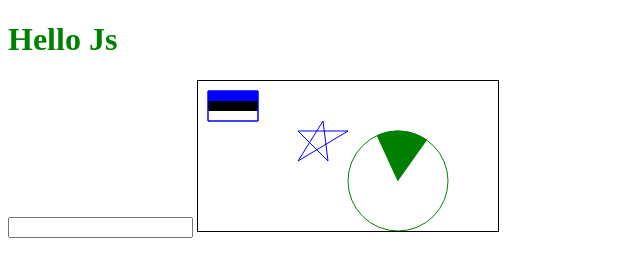
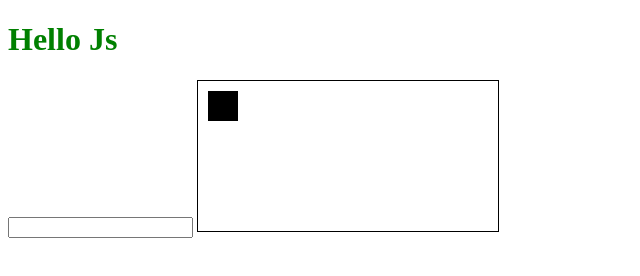
Before and after one commit to KumariTPT/learnjs, a plain HTML site: page index.html in a window 1280 px wide. Shown: the whole page, without its empty margins (0-640 px from the left). Drawn offline with Linux system fonts and the light colour scheme.

Commit message:
WASD mäng

```diff
--- a/index.html
+++ b/index.html
@@ -9,7 +9,7 @@
 <body>
     <h1 id="title" class="green" >Hello Js</h1>
     <input type="text" id="textinput">
-    <canvas></canvas>
+    <canvas tabindex="1"></canvas>
     <script src="script.js"></script>
 </body>
 </html>
--- a/script.js
+++ b/script.js
@@ -5,56 +5,25 @@
 let canvas = document.querySelector('canvas');
 let ctx = canvas.getContext('2d');
 
-ctx.rect(10, 10, 50, 30);
-ctx.strokeStyle = 'blue';
-ctx.lineWidth = 1;
-ctx.stroke();
+let x = 10;
+let y = 10;
+setInterval(() => {
+    ctx.reset();
+    ctx.fillRect(x,y, 30, 30);
+}, 16);
 
-ctx.fillStyle = 'black';
-ctx.fillRect(10, 10, 50, 20);
-
-ctx.fillStyle = 'blue';
-ctx.fillRect(10, 10, 50, 10);
-
-
-
-ctx.moveTo(100,50);
-ctx.lineTo(130, 80);
-ctx.stroke();
-ctx.beginPath();
-
-ctx.moveTo(100,80);
-ctx.lineTo(150,50);
-ctx.stroke();
-ctx.beginPath();
-
-
-ctx.moveTo(100, 50);
-ctx.lineTo(150,50);
-ctx.stroke();
-ctx.beginPath();
-
-ctx.moveTo(100,80);
-ctx.lineTo(125, 40);
-ctx.stroke();
-ctx.beginPath();
-
-ctx.moveTo(125,40);
-ctx.lineTo(130, 80);
-ctx.stroke();
-ctx.beginPath();
-
-
-ctx.arc(200, 100, 50, 0, 2 * Math.PI);
-ctx.strokeStyle = 'green';
-ctx.lineWidth = 1;
-ctx.stroke();
-
-ctx.beginPath();
-ctx.lineTo(200, 100);
-ctx.arc(200, 100, 50, -2, -3 / Math.PI);
-ctx.fillStyle = 'green'
-ctx.fill();
-ctx.strokeStyle = 'green';
-ctx.lineWidth = 1;
-ctx.stroke();
+canvas.addEventListener('keydown', event => {
+    console.log(event)
+    if(event.code == 'KeyW'){
+        y-=5;
+    }
+    if(event.code == 'KeyS'){
+        y+=5;
+    }
+    if(event.code == 'KeyD'){
+        x+=5;
+    }
+    if(event.code == 'KeyA'){
+        x-=5;
+    }
+});
```
